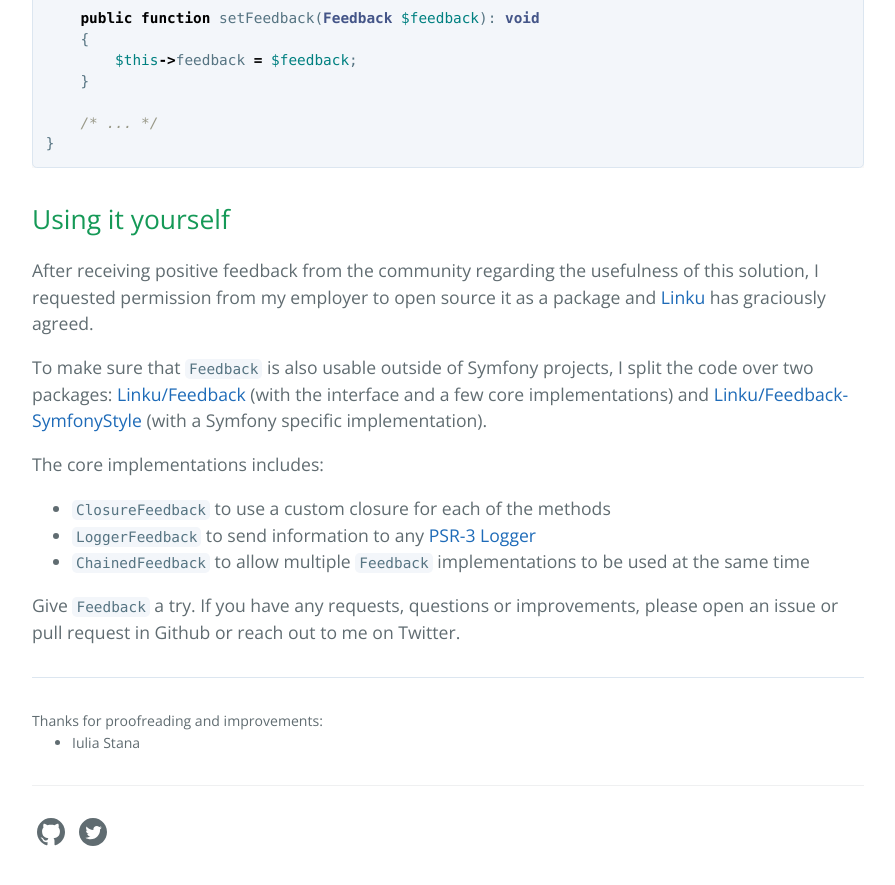
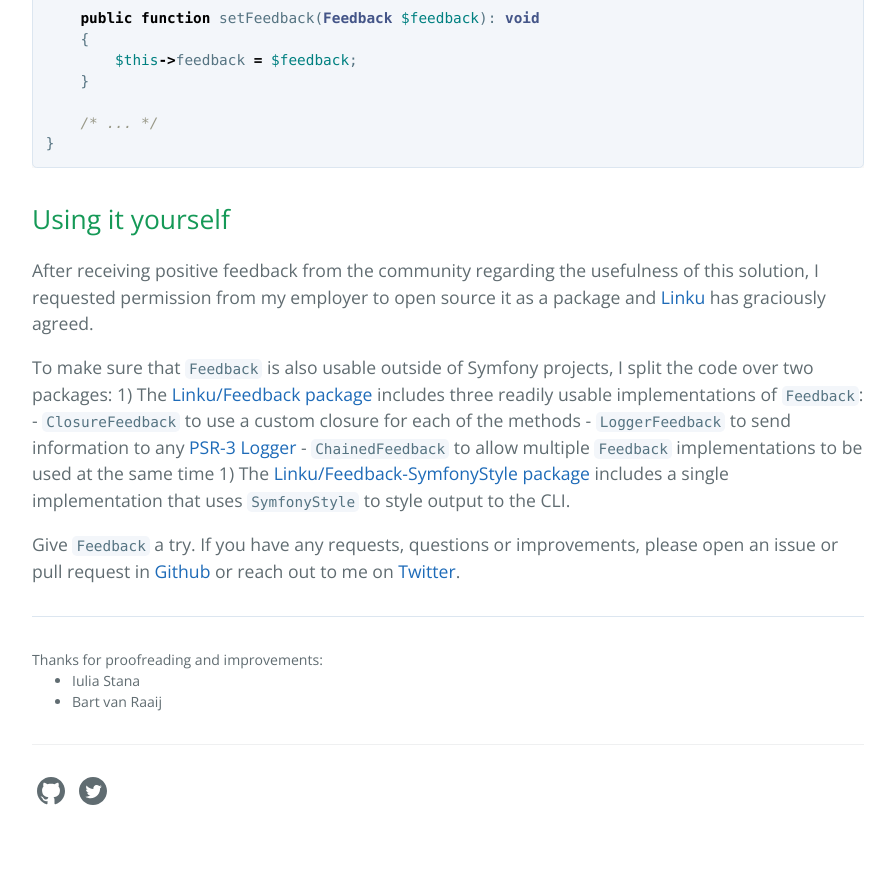
Before and after one commit to TimoBakx/timobakx.github.io, a Jekyll site: the page built from _posts/2020-02-28-cli-output-in-services.md, in a window 1280 px wide and 900 px high, scrolled down 4626 px. Shown: the top 885 px of the window, without its empty margins (192-1087 px from the left). Built offline with Jekyll 4.4.1, drawn with Linux system fonts in a browser that asks for light colours; after the commit the page ends 5485 px from its top, so only the background shows below that.

Commit message:
Added feedback from Bart

```diff
--- a/_posts/2020-02-28-cli-output-in-services.md
+++ b/_posts/2020-02-28-cli-output-in-services.md
@@ -7,6 +7,7 @@ categories: php symfony
 excerpt: My path to showing optional CLI output in services and the creation of the Feedback package
 thanks:
     - Iulia Stana
+    - Bart van Raaij
 ---
 
 In the projects I work on I often need to build connections with external services.
@@ -218,17 +219,17 @@ of this solution, I requested permission from my employer to open source it
 as a package and [Linku][_linku] has graciously agreed.
 
 To make sure that `Feedback` is also usable outside of Symfony projects, I
-split the code over two packages: [Linku/Feedback][_feedback_package] (with
-the interface and a few core implementations) and [Linku/Feedback-SymfonyStyle][_symfonystyle_package]
-(with a Symfony specific implementation).
-
-The core implementations includes:
-- `ClosureFeedback` to use a custom closure for each of the methods
-- `LoggerFeedback` to send information to any [PSR-3 Logger][_psr3]
-- `ChainedFeedback` to allow multiple `Feedback` implementations to be used at the same time
+split the code over two packages:
+1) The [Linku/Feedback package][_feedback_package] includes three readily usable
+implementations of `Feedback`:
+    - `ClosureFeedback` to use a custom closure for each of the methods
+    - `LoggerFeedback` to send information to any [PSR-3 Logger][_psr3]
+    - `ChainedFeedback` to allow multiple `Feedback` implementations to be used at the same time
+1) The [Linku/Feedback-SymfonyStyle package][_symfonystyle_package] includes a single
+implementation that uses `SymfonyStyle` to style output to the CLI.
 
 Give `Feedback` a try. If you have any requests, questions or improvements, please
-open an issue or pull request in Github or reach out to me on Twitter.
+open an issue or pull request in [Github][_github] or reach out to me on [Twitter][_twitter].
 
 
 [_command]: https://symfony.com/doc/current/console.html
```
Also changed, not shown: other parts of _posts/2020-02-28-cli-output-in-services.md (+3 -1 lines).
